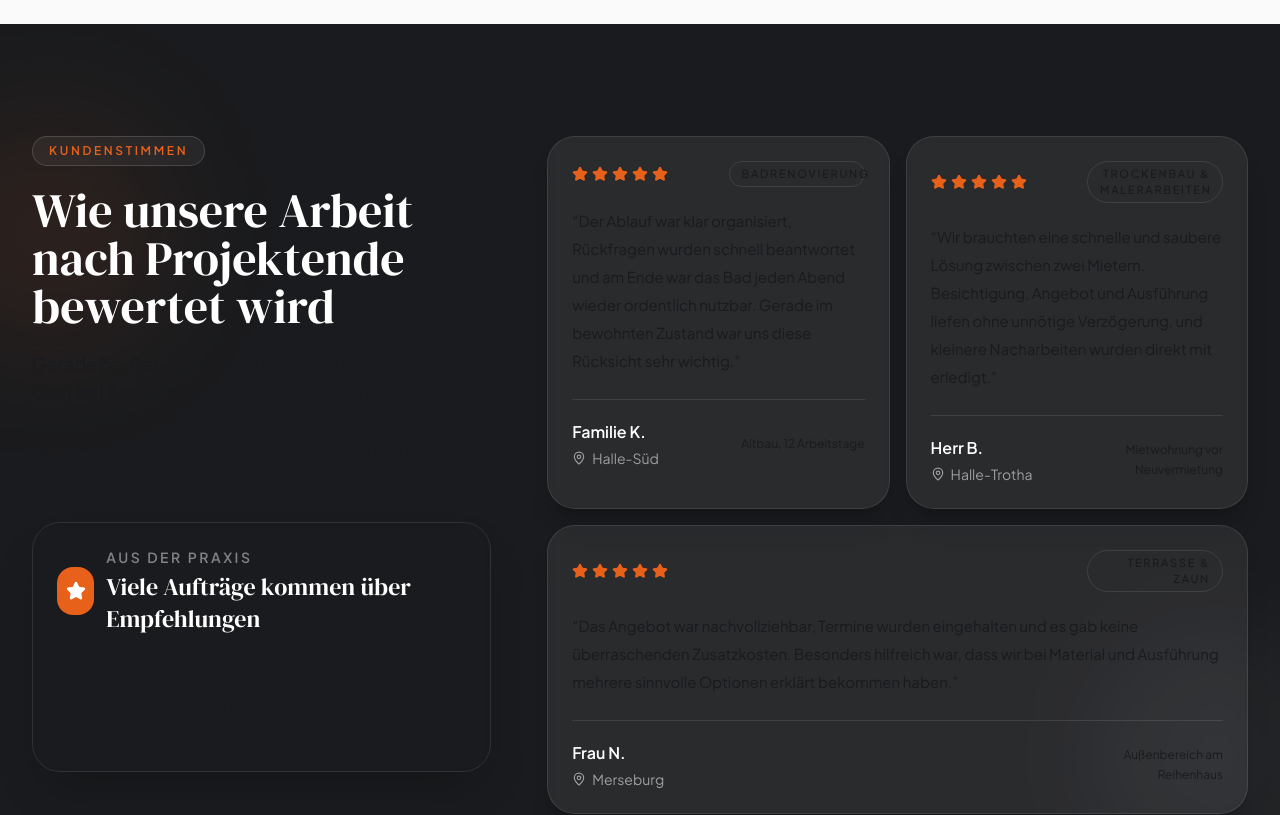
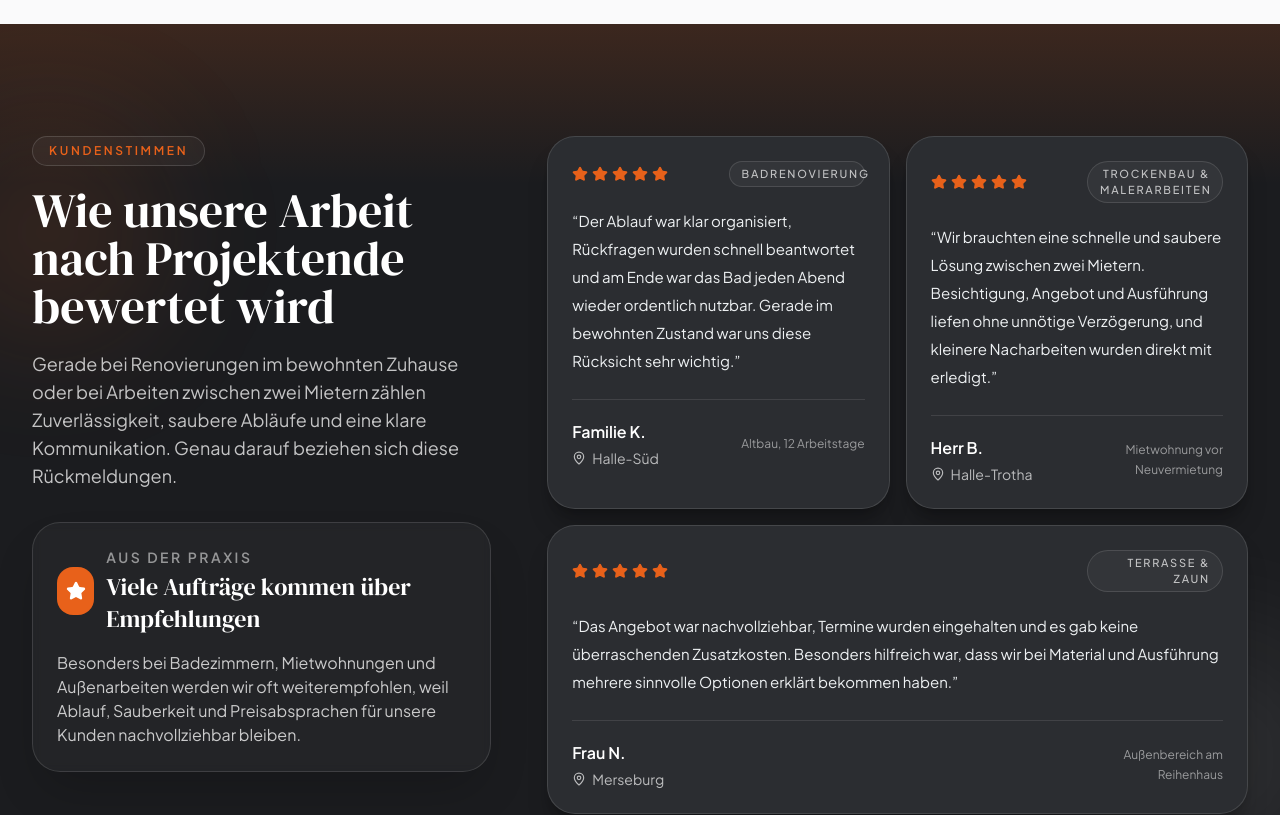
Before and after one commit to KonstantinM88/onebbau-1, a Next.js app: page /de in a window 1280 px wide. Shown: the part 3560-4375 px from the top of the page. Built offline with nearby package versions, Linux system fonts and the light colour scheme; no server answers.

Commit message:
fix font Rewiews

```diff
--- a/src/components/Testimonials.tsx
+++ b/src/components/Testimonials.tsx
@@ -22,11 +22,11 @@ export default function Testimonials() {
     <section
       id="reviews"
       ref={ref}
-      className="relative overflow-hidden bg-anthracite-950 py-20 sm:py-28"
+      className="relative overflow-hidden bg-[#1b1c1f] py-20 sm:py-28"
     >
-      <div className="absolute inset-x-0 top-0 h-40 bg-gradient-to-b from-brand-orange/12 to-transparent" />
-      <div className="absolute -left-16 top-24 h-56 w-56 rounded-full bg-brand-orange/10 blur-3xl" />
-      <div className="absolute -right-16 bottom-10 h-64 w-64 rounded-full bg-white/5 blur-3xl" />
+      <div className="absolute inset-x-0 top-0 h-40 bg-gradient-to-b from-brand-orange/[0.16] to-transparent" />
+      <div className="absolute -left-16 top-24 h-56 w-56 rounded-full bg-brand-orange/[0.12] blur-3xl" />
+      <div className="absolute -right-16 bottom-10 h-64 w-64 rounded-full bg-white/[0.08] blur-3xl" />
 
       <div className="relative mx-auto max-w-7xl px-4 sm:px-6 lg:px-8">
         <div className="grid grid-cols-1 gap-10 xl:grid-cols-[0.8fr_1.2fr] xl:items-start xl:gap-12">
@@ -36,23 +36,23 @@ export default function Testimonials() {
             transition={{ duration: 0.55 }}
             className="xl:pr-2 2xl:pr-6"
           >
-            <span className="inline-flex items-center rounded-full border border-white/15 bg-white/5 px-4 py-1.5 text-xs font-semibold uppercase tracking-[0.22em] text-brand-orange">
+            <span className="inline-flex items-center rounded-full border border-white/[0.14] bg-white/[0.04] px-4 py-1.5 text-xs font-semibold uppercase tracking-[0.22em] text-brand-orange">
               {t('eyebrow')}
             </span>
             <h2 className="mt-5 max-w-xl font-heading text-3xl text-white sm:text-4xl md:text-5xl">
               {t('sectionTitle')}
             </h2>
-            <p className="mt-5 max-w-xl text-base leading-relaxed text-white/72 sm:text-lg">
+            <p className="mt-5 max-w-xl text-base leading-relaxed text-white/[0.74] sm:text-lg">
               {t('intro')}
             </p>
 
-            <div className="mt-8 rounded-[1.75rem] border border-white/10 bg-white/6 p-6 shadow-2xl shadow-black/20 backdrop-blur-sm">
+            <div className="mt-8 rounded-[1.75rem] border border-white/[0.12] bg-white/[0.04] p-6 shadow-2xl shadow-black/20 backdrop-blur-sm">
               <div className="flex items-center gap-3">
                 <div className="flex h-12 w-12 items-center justify-center rounded-2xl bg-brand-orange text-white">
                   <Star size={20} fill="currentColor" />
                 </div>
                 <div>
-                  <p className="text-sm font-semibold uppercase tracking-[0.18em] text-white/45">
+                  <p className="text-sm font-semibold uppercase tracking-[0.18em] text-white/[0.52]">
                     {t('highlightKicker')}
                   </p>
                   <p className="mt-1 font-heading text-2xl text-white">
@@ -60,7 +60,7 @@ export default function Testimonials() {
                   </p>
                 </div>
               </div>
-              <p className="mt-4 text-sm leading-relaxed text-white/72 sm:text-base">
+              <p className="mt-4 text-sm leading-relaxed text-white/[0.76] sm:text-base">
                 {t('highlightText')}
               </p>
             </div>
@@ -73,7 +73,7 @@ export default function Testimonials() {
                 initial={{ opacity: 0, y: 28 }}
                 animate={inView ? { opacity: 1, y: 0 } : {}}
                 transition={{ duration: 0.5, delay: 0.08 + index * 0.08 }}
-                className={`min-w-0 rounded-[1.75rem] border border-white/10 bg-white/[0.07] p-6 shadow-xl shadow-black/15 backdrop-blur-sm ${
+                className={`min-w-0 rounded-[1.75rem] border border-white/[0.12] bg-[#2b2d31] p-6 shadow-xl shadow-black/[0.22] ${
                   index === items.length - 1 ? 'md:col-span-2 2xl:col-span-1' : ''
                 }`}
               >
@@ -83,25 +83,25 @@ export default function Testimonials() {
                       <Star key={starIndex} size={16} fill="currentColor" />
                     ))}
                   </div>
-                  <span className="max-w-[8.5rem] rounded-full border border-white/10 bg-white/6 px-3 py-1 text-right text-[10px] font-medium uppercase leading-4 tracking-[0.16em] text-white/68 sm:text-[11px]">
+                  <span className="max-w-[8.5rem] rounded-full border border-white/[0.12] bg-white/[0.04] px-3 py-1 text-right text-[10px] font-medium uppercase leading-4 tracking-[0.16em] text-white/[0.7] sm:text-[11px]">
                     {item.service}
                   </span>
                 </div>
 
-                <p className="mt-5 text-sm leading-7 text-white/84 sm:text-[15px]">
+                <p className="mt-5 text-sm leading-7 text-[#edf0f2] sm:text-[15px]">
                   “{item.text}”
                 </p>
 
-                <div className="mt-6 border-t border-white/10 pt-5">
+                <div className="mt-6 border-t border-white/[0.1] pt-5">
                   <div className="flex items-center justify-between gap-4">
                     <div>
                       <p className="font-semibold text-white">{item.name}</p>
-                      <div className="mt-1 flex items-center gap-1.5 text-sm text-white/55">
+                      <div className="mt-1 flex items-center gap-1.5 text-sm text-white/[0.68]">
                         <MapPin size={14} />
                         <span>{item.location}</span>
                       </div>
                     </div>
-                    <span className="max-w-[9rem] text-right text-xs leading-5 text-white/52">
+                    <span className="max-w-[9rem] text-right text-xs leading-5 text-white/[0.52]">
                       {item.scope}
                     </span>
                   </div>
```
